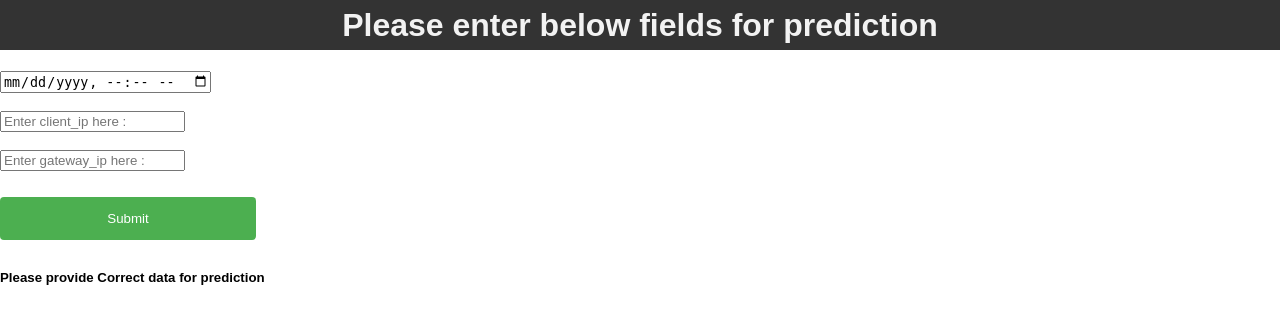
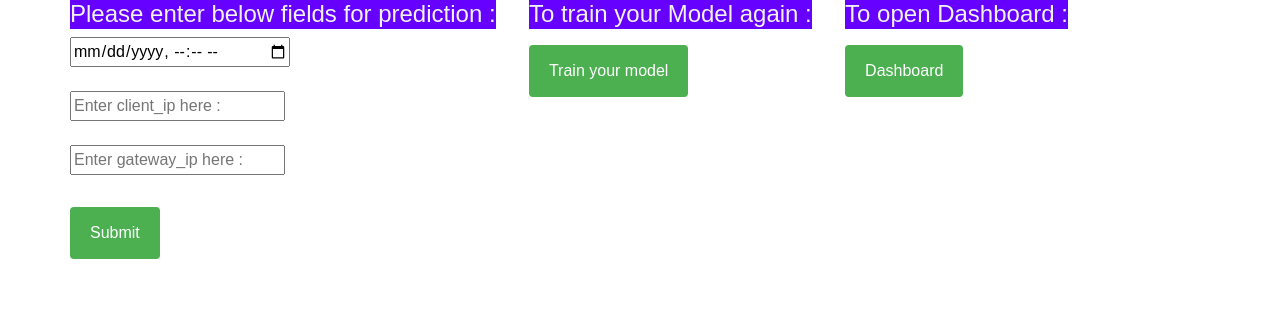
Before and after one commit to Debasish-Sarangi/IPM-APIC-Health-Prediction, a Flask app: page / in a window 1280 px wide. Shown: the top 330 px of the page. Run offline with Flask 2, Linux system fonts and the light colour scheme; parts of the project's set-up code (start-up, migrations or seed data) failed here and were passed over.

Commit message:
Update index.html

```diff
--- a/templates/index.html
+++ b/templates/index.html
@@ -1,3 +1,4 @@
+<link rel="stylesheet" href="https://cdn.jsdelivr.net/npm/bootstrap@4.1.3/dist/css/bootstrap.min.css" integrity="sha384-MCw98/SFnGE8fJT3GXwEOngsV7Zt27NXFoaoApmYm81iuXoPkFOJwJ8ERdknLPMO" crossorigin="anonymous">
 <html>
 <meta charset="utf-8">
 <meta name="viewport" content="width=device-width, initial-scale=1">
@@ -9,16 +10,13 @@ body {
 }
 
 /* Style the top navigation bar */
-h1 {
+h4 {
 
   float: center;
   display: block;
-  background-color: #333;
+  background-color: #6600ff;
   color: #f2f2f2;
-  text-align: center;
-  vertical-align: middle;
-  line-height: 50px;
-  height:50px;
+
 }
 
 /* Style the content */
@@ -27,14 +25,14 @@ h1 {
 .review {
   background-color: #ddd;
   padding: 10px;
-  height: 300px; /* Should be removed. Only for demonstration */
+
   text-align: center;
   margin:auto
 }
 
 textarea {
 
-  width: 80%;
+
   padding: 12px 20px;
   margin: 8px 0;
   display: inline-block;
@@ -44,7 +42,7 @@ textarea {
 }
 
 input[type=submit] {
-  width: 20%;
+
   background-color: #4CAF50;
   color: white;
   padding: 14px 20px;
@@ -58,23 +56,21 @@ input[type=submit] {
 
 </style>
 
-<body>
+<body >
+
+<div class="container">
+  <div class="row ">
 
 
-   <h1>Please enter below fields for prediction</h1>
-
-<div class = "Prediction">
+<div class = "Prediction"  class="col-xs-3">
+   <h4>Please enter below fields for prediction : </h4>
   <form action="/predict" method="POST" target="_blank">
  <input type="datetime-local" name="datetimestamp" placeholder="Enter Date and Timestamp here :" rows="5" cols="10"></input></br></br>
  <input type="text" name="client_ip" placeholder="Enter client_ip here :" rows="5" cols="10"></input></br></br>
  <input type="text" name="gateway_ip" placeholder="Enter gateway_ip here :" rows="5" cols="10"></input></br></br>
  <input type="submit" value="Submit">
   </form>
-
-</div>
-
-
-{% if prediction == "200" %}
+ {% if prediction == "200" %}
 
 	<h5> 200 OK, Successful Connectivity   </h5>
 	<img src="https://i.pinimg.com/originals/4d/97/1f/4d971f3171aed1fe52625c893ebdc5f8.jpg" alt="this slowpoke moves" width=50>
@@ -91,11 +87,43 @@ input[type=submit] {
 	<h5> -1 , Incorrect parameters were provided   </h5>
 	<img src = "https://i.pinimg.com/564x/b0/41/75/b04175fd1ffbefdc02d90136c262a6e3.jpg" alt = "this slowpoke moves" width = 50>
 {% else %}
-	<h5> Please provide Correct data for prediction   </h5>
+	{% if prediction %}
+		<h5> Please provide Correct data for prediction   </h5>
+	{% endif %}
 	<br>
 	<br>
 {% endif %}
+</div>
 
+<div  class="col-xs-1">
+<h1>  &nbsp;&nbsp;&nbsp; </h1>
+</div>
+
+
+<div class = "train" class="col-xs-3">
+<h4>To train your Model again : </h4>
+  <form action="/train" method="POST" target="_blank">
+<input type="submit" value="Train your model">
+  </form>
+  {% if Accuracy %}
+ <h5> <a>Accuracy of the model is : {{ Accuracy }} %</a>  </h5>
+ {% endif %}
+</div>
+
+<div  class="col-xs-1">
+<h1>  &nbsp;&nbsp;&nbsp; </h1>
+</div>
+
+<div class = "graph" class="col-xs-3">
+<h4>To open Dashboard :</h4>
+  <form action="/graph" method="POST" target="_blank">
+<input type="submit" value="Dashboard">
+  </form>
+
+</div>
+
+</div>
+</div>
 
 
 </body>
```
